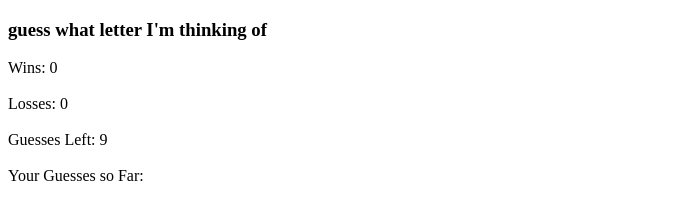
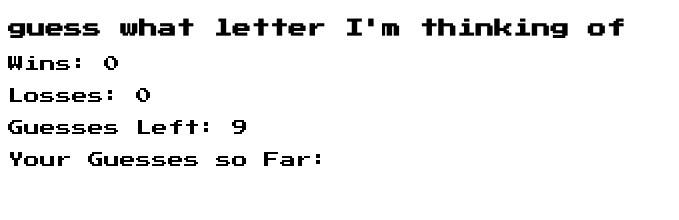
Before and after one commit to josefutleg/psychic-game, a plain HTML site: page index.html in a window 1280 px wide. Shown: the whole page, without its empty margins (0-679 px from the left). Drawn offline with Linux system fonts and the light colour scheme.

Commit message:
finshed homework

```diff
--- a/assets/javascript/game.js
+++ b/assets/javascript/game.js
@@ -20,6 +20,7 @@ console.log(alphabet[randomLetter]);
 function play(x){
     var userInput = x.key;
     guessesCounter = guessesCounter -1;
+
     if(userInput !== (alphabet[randomLetter])) {
         guesses.push(userInput);
         document.getElementById('userGuesses').innerText = guesses;
--- a/index.html
+++ b/index.html
@@ -5,6 +5,12 @@
     <meta name="viewport" content="width=device-width, initial-scale=1.0">
     <meta http-equiv="X-UA-Compatible" content="ie=edge">
     <title>Assignment #3 - Psychic Game</title>
+    <link href="https://fonts.googleapis.com/css?family=Press+Start+2P" rel="stylesheet">
+    <style>
+    body {
+        font-family: 'Press Start 2P', cursive;
+    }
+    </style>
 
 </head>
 <body>
```
